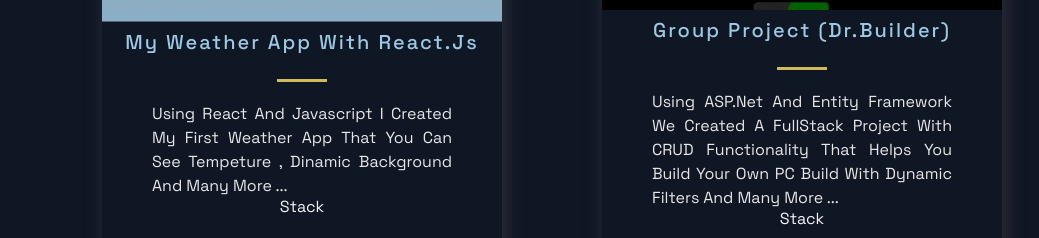
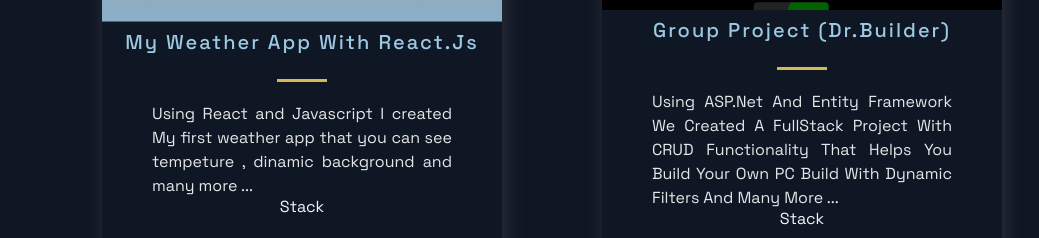
Before and after one commit to charalampos-gatsakos/MyPortfolio-Nextjs, a Next.js app: page / in a window 1280 px wide. Shown: the part 1029-1267 px from the top of the page, without its empty margins (88-1127 px from the left). Built offline with nearby package versions, Linux system fonts and the light colour scheme.

Commit message:
Start capital change test

```diff
--- a/src/constants/constants.js
+++ b/src/constants/constants.js
@@ -1,7 +1,7 @@
 export const projects = [
   {
     title: 'My Weather App With React.Js',
-    description: "Using React And Javascript I Created My First Weather App That You Can See Tempeture , Dinamic Background And Many More ... ",
+    description: "Using React and Javascript I created My first weather app that you can see tempeture , dinamic background and many more ... ",
       image: '/images/My-Weather-App2.png',
       tags: ['React', 'JavaScript'],
     source: 'https://charalampos-gatsakos.github.io/my-weather-app/',
```
